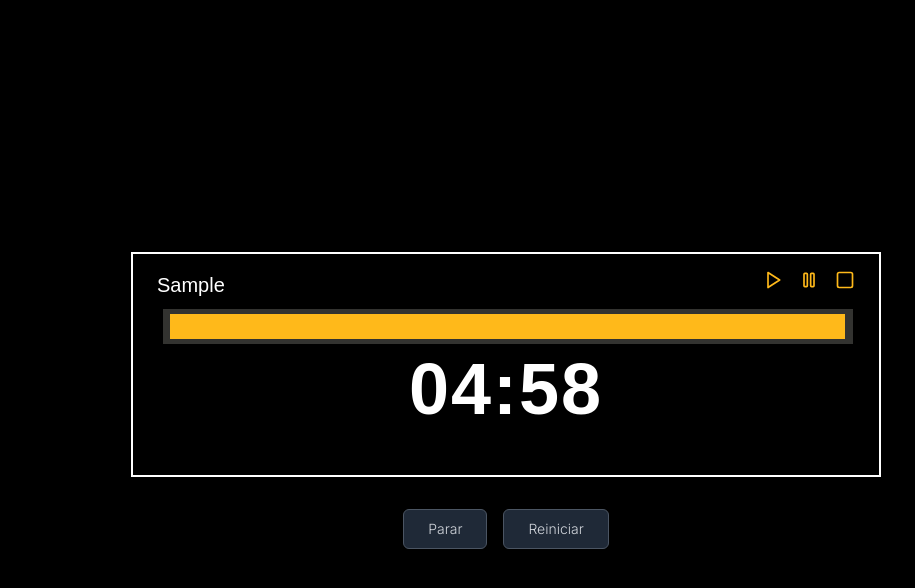
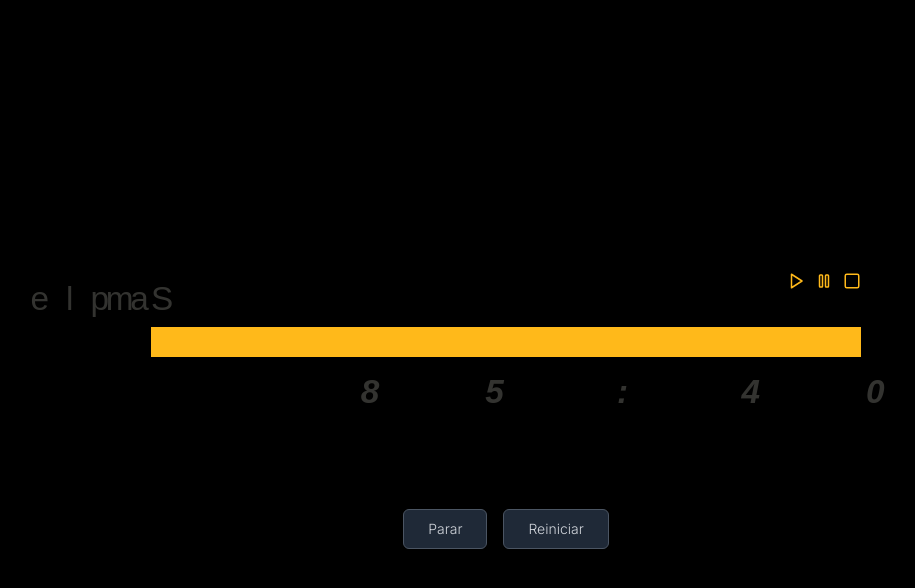
Before and after one commit to tomcoliveira/timer-entre, a React (Vite) app: page / in a window 1280 px wide. Both pictures are taken after typing "Sample", "5" into the empty fields and a click on the button "Iniciar Timer". Shown: the top 588 px of the page, without its empty margins (134-1049 px from the left). Built offline with nearby package versions, Linux system fonts and the light colour scheme.

Commit message:
Refactor: Implement timer display layout
Implement the timer display layout based on the provided specifications, including background color, title, progress bar, control icons, and time display.

```diff
--- a/src/components/TimerDisplay.tsx
+++ b/src/components/TimerDisplay.tsx
@@ -23,62 +23,75 @@ const TimerDisplay: React.FC<TimerDisplayProps> = ({
   return (
     <div className="flex flex-col items-center justify-center min-h-screen bg-black font-inter">
       <div
-        className="relative bg-black border-2 border-white"
+        className="relative bg-black"
         style={{ width: '750px', height: '225px' }}
       >
-        {/* Título - posicionado no topo esquerdo */}
+        {/* Título - Sansation, 25pt, cor #333330, kerning -43, esquerda, 20-25px do topo */}
         <div
-          className="absolute top-4 left-6"
+          className="absolute"
           style={{
-            color: '#ffffff',
-            fontFamily: 'Arial, sans-serif',
-            fontSize: '20px',
-            fontWeight: 'normal'
+            top: '22px',
+            left: '20px',
+            color: '#333330',
+            fontFamily: 'Sansation, sans-serif',
+            fontSize: '25pt',
+            fontWeight: 'normal',
+            letterSpacing: '-43px'
           }}
         >
           {title}
         </div>
 
-        {/* Controles do timer no canto superior direito */}
-        <div className="absolute top-4 right-6 flex items-center space-x-4">
-          <Play size={20} style={{ color: '#ffb91a' }} />
-          <Pause size={20} style={{ color: '#ffb91a' }} />
-          <Square size={20} style={{ color: '#ffb91a' }} />
+        {/* Ícones de controle - direita superior, acima da barra, amarelo #ffb91a, 15-20px, espaçamento 10px */}
+        <div
+          className="absolute flex items-center"
+          style={{
+            top: '20px',
+            right: '20px',
+            gap: '10px'
+          }}
+        >
+          <Play size={18} style={{ color: '#ffb91a' }} />
+          <Pause size={18} style={{ color: '#ffb91a' }} />
+          <Square size={18} style={{ color: '#ffb91a' }} />
         </div>
 
-        {/* Barra cinza - fundo */}
+        {/* Barra de fundo (cinza) - largura total com margem ~20px, altura ~30px, centralizada, abaixo do título */}
         <div
           className="absolute"
           style={{
-            width: '690px',
-            height: '35px',
+            width: '710px',
+            height: '30px',
             backgroundColor: '#333330',
-            top: '55px',
-            left: '30px'
+            top: '75px',
+            left: '20px'
           }}
         />
 
-        {/* Barra laranja - progresso */}
+        {/* Barra de progresso (amarela) - sobreposta na cinza, mesmo tamanho inicial */}
         <div
           className="absolute"
           style={{
-            width: '675px',
-            height: '25px',
+            width: '710px',
+            height: '30px',
             backgroundColor: '#ffb91a',
-            top: '60px',
-            left: '37px'
+            top: '75px',
+            left: '20px'
           }}
         />
 
-        {/* Timer - números grandes centralizados na parte inferior */}
+        {/* Tempo numérico - Artega Sans, bold+itálico, 25pt, cor #333330, kerning -143, direita da barra, leve sobreposição */}
         <div
-          className="absolute bottom-8 left-1/2 transform -translate-x-1/2"
+          className="absolute"
           style={{
-            color: '#ffffff',
-            fontFamily: 'Arial, sans-serif',
-            fontSize: '72px',
+            top: '115px',
+            right: '15px',
+            color: '#333330',
+            fontFamily: 'Artega Sans, sans-serif',
+            fontSize: '25pt',
             fontWeight: 'bold',
-            letterSpacing: '2px'
+            fontStyle: 'italic',
+            letterSpacing: '-143px'
           }}
         >
           {timeDisplay}
```
